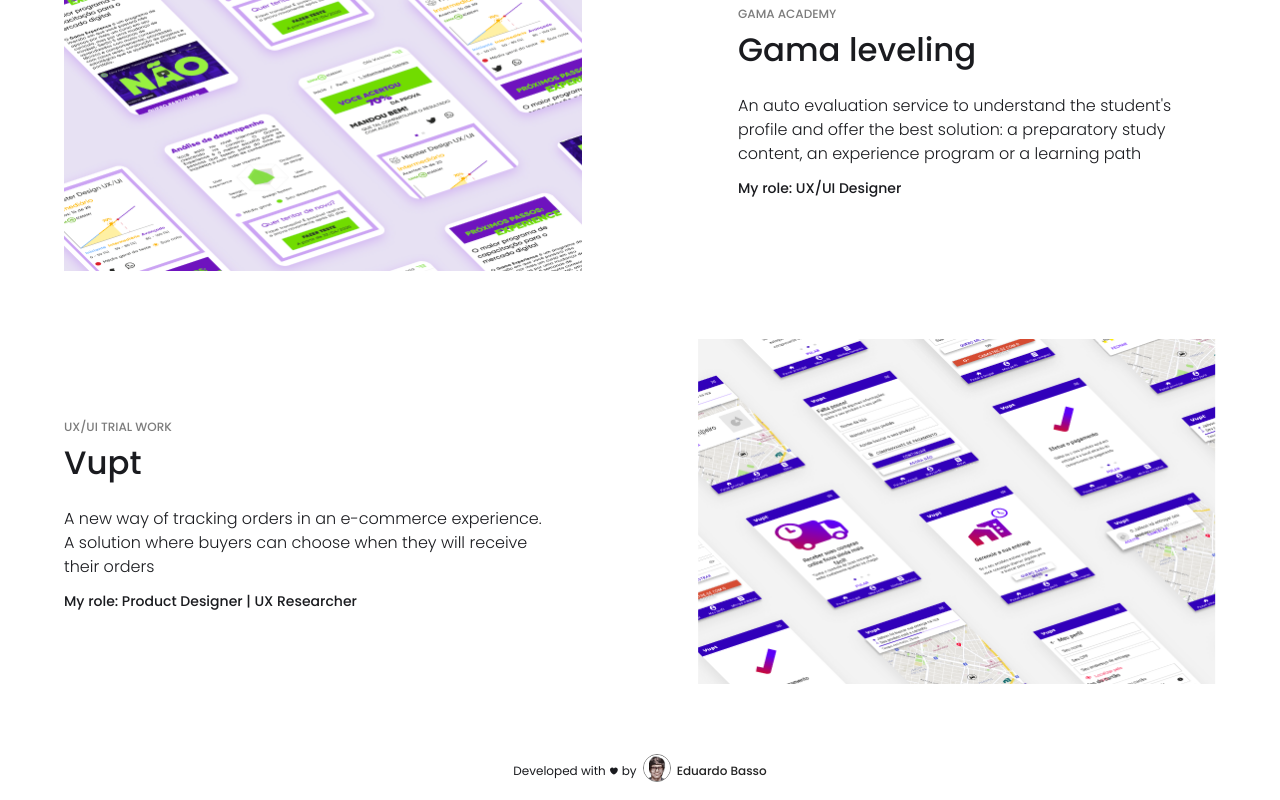
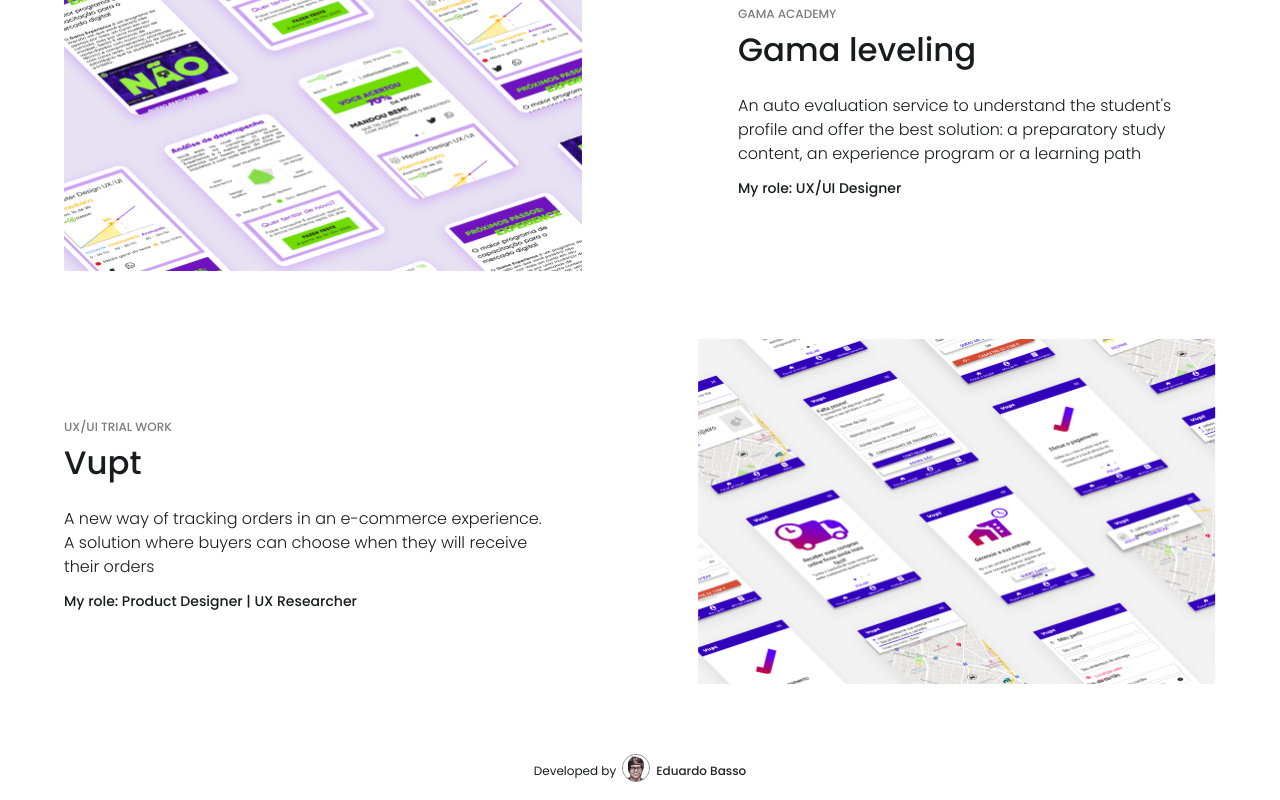
Before and after one commit to eduardobasso/victoria-morais-portfolio, a Next.js app: page / in a window 1280 px wide. Shown: the part 1646-2446 px from the top of the page. Built offline with nearby package versions, Linux system fonts and the light colour scheme.

Commit message:
Small adjustments

```diff
--- a/package.json
+++ b/package.json
@@ -34,5 +34,6 @@
 		"sass": "1.54.4",
 		"typescript": "4.7.4"
 	},
-	"private": true
+	"private": true,
+	"packageManager": "yarn@1.22.22+sha512.a6b2f7906b721bba3d67d4aff083df04dad64c399707841b7acf00f6b133b7ac24255f2652fa22ae3534329dc6180534e98d17432037ff6fd140556e2bb3137e"
 }
--- a/src/components/custom-emojis.tsx
+++ b/src/components/custom-emojis.tsx
@@ -1,12 +1,4 @@
 import { SvgIcon, SvgIconProps } from '@mui/material';
-
-export function BlackHeart(props: SvgIconProps) {
-    return (
-        <SvgIcon viewBox="0 0 8 8" {...props}>
-            <path d="M7.80785 2.65398C7.80785 1.46436 6.84349 0.5 5.65409 0.5C4.93202 0.5 4.29486 0.85645 3.90393 1.40128C3.51299 0.85645 2.87583 0.5 2.15398 0.5C0.964358 0.5 0 1.46414 0 2.65398C0 2.82249 0.0213914 2.98577 0.0580623 3.14314C0.357105 5.00136 2.42312 6.96172 3.90393 7.5C5.38451 6.96172 7.45075 5.00136 7.74935 3.14336C7.78646 2.98598 7.80785 2.82271 7.80785 2.65398V2.65398Z" />
-        </SvgIcon>
-    );
-}
 
 export function Books(props: SvgIconProps) {
     return (
--- a/src/components/page-footer.tsx
+++ b/src/components/page-footer.tsx
@@ -1,26 +1,13 @@
 import { Avatar, Grid, Link, Toolbar, Typography } from '@mui/material';
-import { BlackHeart } from './custom-emojis';
 
 function PageFooter() {
     return (
         <Toolbar component="footer">
             <Grid container spacing={0.75} alignItems="center" justifyContent="center">
                 <Grid item xs="auto">
-                    <Grid container spacing={0.5} alignItems="center">
-                        <Grid item xs="auto">
-                            <Typography component="span" variant="caption" fontWeight={400}>
-                                {`Developed with`}
-                            </Typography>
-                        </Grid>
-                        <Grid item xs="auto">
-                            <BlackHeart sx={{ fontSize: 8 }} />
-                        </Grid>
-                        <Grid item xs="auto">
-                            <Typography component="span" variant="caption" fontWeight={400}>
-                                {`by`}
-                            </Typography>
-                        </Grid>
-                    </Grid>
+                    <Typography component="span" variant="caption" fontWeight={400}>
+                        {`Developed by`}
+                    </Typography>
                 </Grid>
                 <Grid item xs="auto">
                     <Avatar
--- a/src/components/work-section.tsx
+++ b/src/components/work-section.tsx
@@ -37,6 +37,7 @@
                         imgAlt={`Gama leveling cover`}
                         imgPos="left"
                         route="/work/gama-leveling"
+                        confidential
                     />
                     <ProjectCard
                         company={`UX/UI trial work`}
@@ -47,6 +48,7 @@
                         imgAlt={`Vupt cover`}
                         imgPos="right"
                         route="/documents/vupt-ux-trial-work.pdf"
+                        confidential
                     />
                 </Stack>
             </Container>
```
Also changed, not shown: 2 other files (tests, documents, lock files or other folders).
